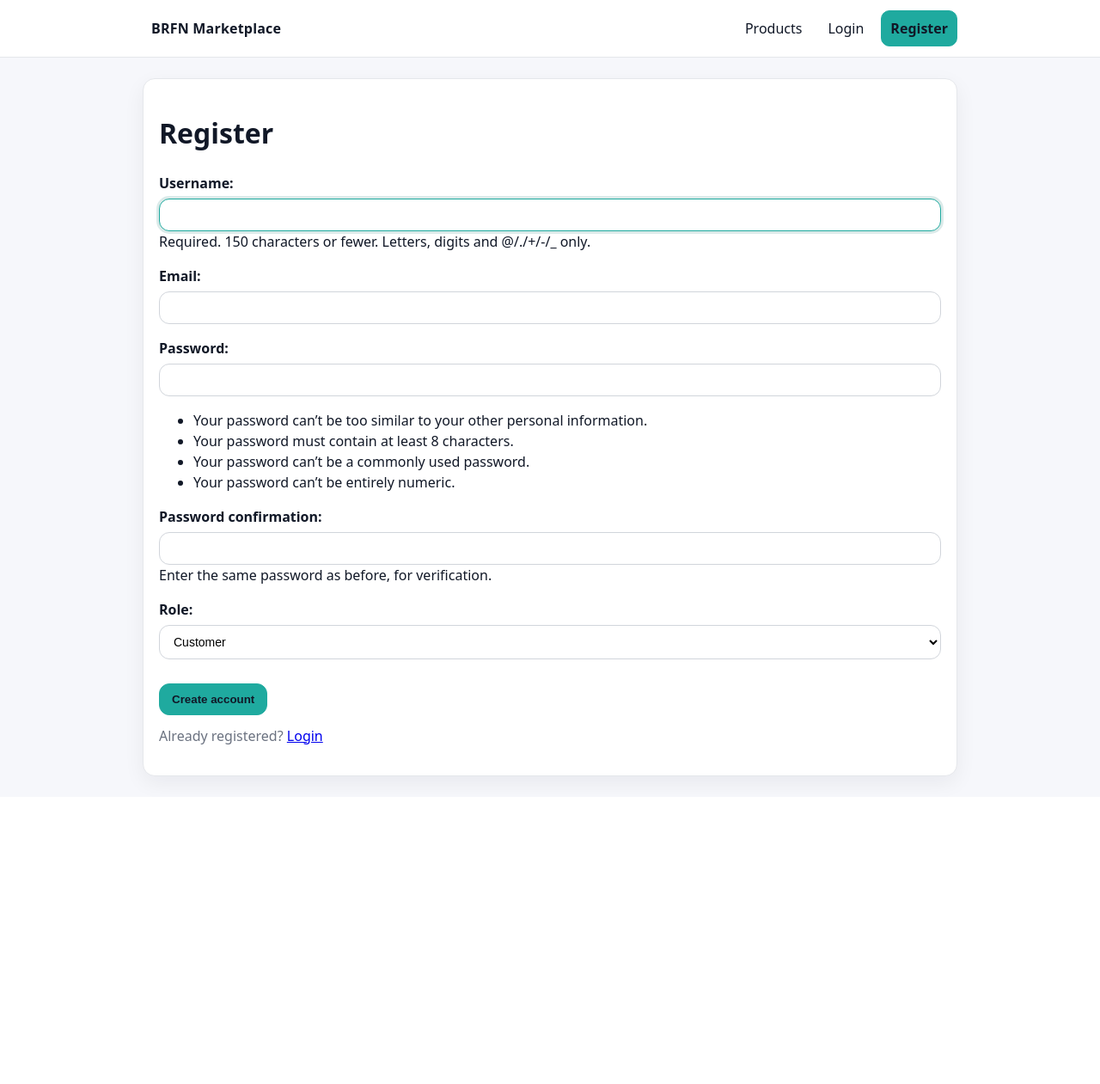
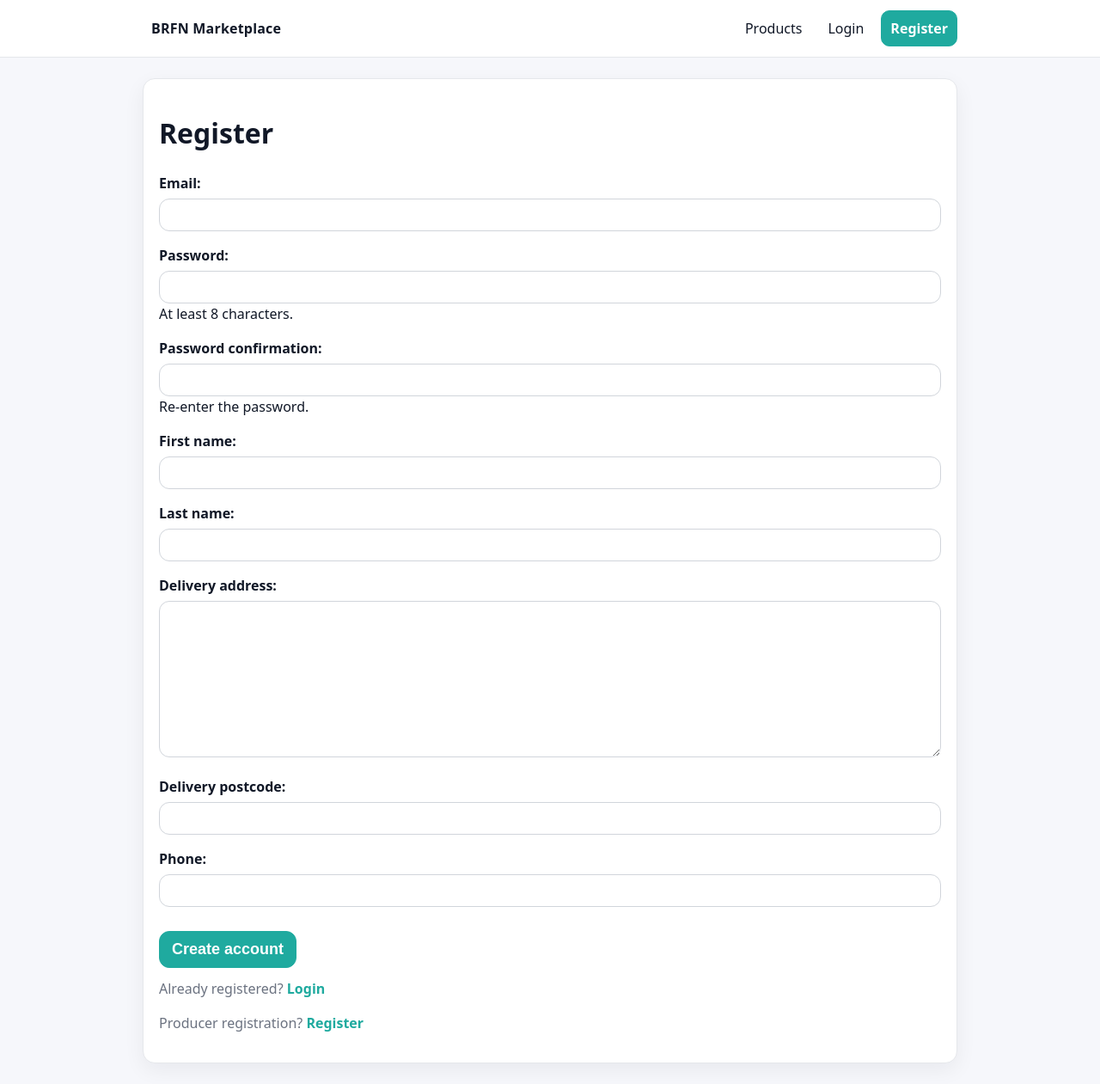
Before and after one commit to adeebimam/brfn_marketplace, a Django app: page /accounts/register/ in a window 1280 px wide. Shown: the whole page at 86% size. Before the commit the page ends 919 px from the top, so only its background shows below. Run offline with Django 5.2, Linux system fonts and the light colour scheme.

Commit message:
Customer delivery address + profile updates

```diff
--- a/apps/accounts/forms.py
+++ b/apps/accounts/forms.py
@@ -1,13 +1,144 @@
 from django import forms
 from django.contrib.auth.forms import UserCreationForm
 from django.contrib.auth.models import User
-
 from .models import Profile
 
-class RegisterForm(UserCreationForm):
+class CustomerRegisterForm(UserCreationForm):
     email = forms.EmailField(required=True)
-    role = forms.ChoiceField(choices=Profile.Role.choices)
+    first_name = forms.CharField(max_length=150, required=True)
+    last_name = forms.CharField(max_length=150, required=True)
+    delivery_address = forms.CharField(widget=forms.Textarea, required=True)
+    delivery_postcode = forms.CharField(max_length=20, required=True)
+    phone = forms.CharField(max_length=20, required=True)
+
 
     class Meta:
         model = User
-        fields = ("username", "email", "password1", "password2", "role")
+        fields = ("email", "password1", "password2", "first_name", "last_name", "delivery_address", "delivery_postcode","phone")
+
+    def clean_email(self):
+        email = self.cleaned_data["email"].strip()
+        if User.objects.filter(email__iexact=email).exists():
+            raise forms.ValidationError("An account with this email already exists.")
+        return email
+
+    def save(self, commit=True):
+        user = super().save(commit=False)
+
+        email = self.cleaned_data["email"].strip()
+        first = self.cleaned_data["first_name"].strip()
+        last = self.cleaned_data["last_name"].strip()
+
+        # Username from first+last (internal only)
+        base = f"{first}{last}".lower().replace(" ", "")
+        base = "".join(ch for ch in base if ch.isalnum() or ch in ("_", "-"))
+        if not base:
+            base = "customer"
+
+        base = base[:140]
+        username = base
+        counter = 1
+        while User.objects.filter(username=username).exists():
+            suffix = str(counter)
+            username = f"{base[:150 - len(suffix)]}{suffix}"
+            counter += 1
+
+        user.username = username
+        user.email = email
+        user.first_name = first
+        user.last_name = last
+
+        if commit:
+            user.save()
+            Profile.objects.create(
+                user=user,
+                role=Profile.Role.CUSTOMER,
+                phone=self.cleaned_data["phone"].strip(),
+                delivery_address = self.cleaned_data["delivery_address"].strip(),
+                delivery_postcode = self.cleaned_data["delivery_postcode"].strip(),)
+
+
+
+        return user
+
+    def __init__(self, *args, **kwargs):
+        super().__init__(*args, **kwargs)
+        self.fields["email"].help_text = ""
+        self.fields["password1"].help_text = "At least 8 characters."
+        self.fields["password2"].help_text = "Re-enter the password."
+
+class ProducerRegisterForm(UserCreationForm):
+    email = forms.EmailField(required=True)
+    business_name = forms.CharField(max_length=255, required=True)
+    contact_first_name = forms.CharField(max_length=255, required=True)
+    contact_last_name = forms.CharField(max_length=255, required=True)
+    phone = forms.CharField(max_length=20, required=True)
+    address = forms.CharField(widget=forms.Textarea, required=True)
+    postcode = forms.CharField(max_length=20, required=True)
+
+    class Meta:
+        model = User
+        fields = (
+            "email",
+            "password1",
+            "password2",
+            "business_name",
+            "contact_first_name",
+            "contact_last_name",
+            "phone",
+            "address",
+            "postcode",
+        )
+
+    def clean_email(self):
+        email = self.cleaned_data["email"].strip()
+        if User.objects.filter(email__iexact=email).exists():
+            raise forms.ValidationError("An account with this email already exists.")
+        return email
+
+
+    def save(self, commit=True):
+        user = super().save(commit=False)
+
+        email = self.cleaned_data["email"].strip()
+        business_name = self.cleaned_data["business_name"].strip()
+        first = self.cleaned_data["contact_first_name"].strip()
+        last = self.cleaned_data["contact_last_name"].strip()
+
+        base = business_name.lower().replace(" ", "")
+        base = "".join(ch for ch in base if ch.isalnum() or ch in ("_", "-"))
+        if not base:
+            base = "producer"
+        base = base[:140]  # leave room for numeric suffix
+        username = base
+        counter = 1
+        while User.objects.filter(username=username).exists():
+            suffix = str(counter)
+            username = f"{base[:150 - len(suffix)]}{suffix}"
+            counter += 1
+
+        user.username = username
+        user.email = email
+        user.first_name = first
+        user.last_name = last
+
+        if commit:
+            user.save()
+            Profile.objects.create(
+                user=user,
+                role=Profile.Role.PRODUCER,
+                business_name=business_name,
+                contact_first_name=first,
+                contact_last_name=last,
+                phone=self.cleaned_data["phone"].strip(),
+                address=self.cleaned_data["address"].strip(),
+                postcode=self.cleaned_data["postcode"].strip(),
+            )
+
+        return user
+    def __init__(self,*args,**kwargs):
+        super().__init__(*args,**kwargs)
+
+        self.fields["email"].help_text = ""
+        self.fields["password1"].help_text = "Atleast have 8 characters"
+        self.fields["password2"].help_text = "Re-enter the password"
--- a/apps/accounts/urls.py
+++ b/apps/accounts/urls.py
@@ -7,4 +7,6 @@ urlpatterns = [
     path("register/", views.register_view, name="register"),
     path("login/", views.login_view, name="login"),
     path("logout/", views.logout_view, name="logout"),
+    path("register/producer/",views.producer_register_view, name="producer_register"),
+    path("profile/", views.profile_view, name="profile"),
 ]
--- a/apps/accounts/views.py
+++ b/apps/accounts/views.py
@@ -2,33 +2,34 @@ from django.contrib import messages
 from django.contrib.auth import authenticate, login, logout
 from django.contrib.auth.decorators import login_required
 from django.shortcuts import redirect, render
+from .forms import CustomerRegisterForm
+from .models import Profile
+from .forms import ProducerRegisterForm
 
-from .forms import RegisterForm
-from .models import Profile
+def producer_register_view(request):
+    if request.method == "POST":
+        form = ProducerRegisterForm(request.POST)
+        if form.is_valid():
+            form.save()  # Form will handle user + profile creation
+
+            messages.success(request, "Producer account created. Please log in.")
+            return redirect("accounts:login")
+    else:
+        form = ProducerRegisterForm()
+
+    return render(request, "accounts/producer_register.html", {"form": form})
 
 def register_view(request):
     if request.method == "POST":
-        form = RegisterForm(request.POST)
+        form = CustomerRegisterForm(request.POST)
         if form.is_valid():
             user = form.save()
-
-            role = form.cleaned_data["role"]
-
-            profile = Profile.objects.create(user=user, role=role)
-
             messages.success(request, "Account created. Please log in.")
             return redirect("accounts:login")
     else:
-        form = RegisterForm()
+        form = CustomerRegisterForm()
 
     return render(request, "accounts/register.html", {"form": form})
-
-
-from django.contrib import messages
-from django.contrib.auth import authenticate, login, logout
-from django.shortcuts import redirect, render
-
-from .models import Profile
 
 
 def login_view(request):
@@ -55,6 +56,10 @@ def login_view(request):
 
     return render(request, "accounts/login.html")
 
+@login_required
+def profile_view(request):
+    profile, _ = Profile.objects.get_or_create(user=request.user)
+    return render(request, "accounts/profile.html", {"profile": profile})
 
 def logout_view(request):
     logout(request)
--- a/config/settings.py
+++ b/config/settings.py
@@ -128,3 +128,8 @@ USE_TZ = True
 
 STATIC_URL = 'static/'
 STATICFILES_DIRS = [BASE_DIR / "static"]
+
+AUTHENTICATION_BACKENDS = [
+    "apps.accounts.backends.EmailBackend",
+    "django.contrib.auth.backends.ModelBackend",
+]
--- a/static/css/main.css
+++ b/static/css/main.css
@@ -8,6 +8,27 @@ body {
   background: #f6f7fb;
   color: #111827;
   line-height: 1.5;
+}
+
+/* ---- Text ---- */
+.welcome-message{
+  font-weight: bold;
+}
+
+.role-label{
+  color: #087d73;
+  font-weight: bold;
+}
+
+.login-register-link{
+  color: #1faa9f;
+  text-decoration: none;
+  font-weight: 600;
+}
+
+.login-register-link:hover {
+  text-decoration: underline;
+  color: #168e85;
 }
 
 /* ---- Layout ---- */
@@ -64,6 +85,7 @@ body {
 }
 
 /* ---- Buttons ---- */
+/* ---- Buttons ---- */
 .btn {
   display: inline-flex;
   align-items: center;
@@ -77,20 +99,36 @@ body {
   text-decoration: none;
   cursor: pointer;
   font-weight: 600;
+  transition: all 0.2s ease; /* Smooth transition */
 }
-.btn:hover { background: #f9fafb; }
-.btn-primary {
+
+/* Use .btn.btn-logout (no space) to increase specificity */
+
+.btn.btn-logout {
+  background: #ef4444; /* Standard red */
+  border-color: #ef4444;
+  color: #ffffff;      /* Changed to white for better contrast */
+}
+
+/* Force the hover state to stay red/dark-red */
+.btn.btn-logout:hover {
+  background: #dc2626;
+  border-color: #dc2626;
+  color: #ffffff;
+  filter: brightness(0.9);
+}
+
+.btn.btn-primary {
   background: #1faa9f;
   border-color: #1faa9f;
-  color: #111827;
+  color: #ffffff;
 }
-.btn-primary:hover { filter: brightness(0.95); }
-.btn-danger {
-  background: #ef4444;
-  border-color: #ef4444;
-  color: #111827;
+
+.btn.btn-primary:hover {
+  background: #168e85;
+  border-color: #168e85;
+  filter: brightness(0.9);
 }
-.btn-danger:hover { filter: brightness(0.95); }
 
 /* ---- Forms ---- */
 label { font-weight: 600; display: block; margin-bottom: 6px; }
@@ -162,8 +200,24 @@ input:focus, select:focus, textarea:focus {
   text-decoration: underline;
   color: #1faa9f;
 }
-.user-role {
-    font-size: 50px;
-    color: #666;
-    margin-left: 4px;
+
+.view-profile-link{
+  text-decoration: none;
+  color: #1faa9f;
+  font-weight: bold;
 }
+
+.view-profile-link:hover {
+  text-decoration: underline;
+  color: #168e85;
+}
+
+.save-btn{
+  background: #1faa9f;
+  font-size: 15px;
+}
+.save-btn:hover{
+  text-decoration: underline;
+  background:  #168e85;
+
+}
--- a/templates/accounts/register.html
+++ b/templates/accounts/register.html
@@ -6,9 +6,11 @@
     <form method="post" class="stack">
       {% csrf_token %}
       {{ form.as_p }}
-      <button class="btn btn-primary" type="submit">Create account</button>
+      <button class="btn btn-primary" type="submit" style="font-size: large;">Create account</button>
     </form>
 
-    <p class="muted">Already registered? <a href="{% url 'accounts:login' %}">Login</a></p>
+    <p class="muted">Already registered? <a href="{% url 'accounts:login' %}" class="login-register-link">Login</a></p>
+    <p class="muted">Producer registration? <a href="{% url 'accounts:producer_register' %}" class="login-register-link">Register</a></p>
+
   </div>
 {% endblock %}
```
Also changed, not shown: apps/accounts/backends.py (added, +19 -0 lines), apps/accounts/models.py (+8 -1 lines), templates/accounts/login.html (+5 -4 lines), templates/accounts/producer_register.html (added, +33 -0 lines), templates/accounts/profile.html (added, +30 -0 lines), apps/accounts/migrations/0003_profile_address_profile_business_name_and_more.py (added), apps/accounts/migrations/0004_rename_contact_name_profile_contact_first_name_and_more.py (added), apps/accounts/migrations/0005_profile_delivery_address_profile_delivery_postcode.py (added).
